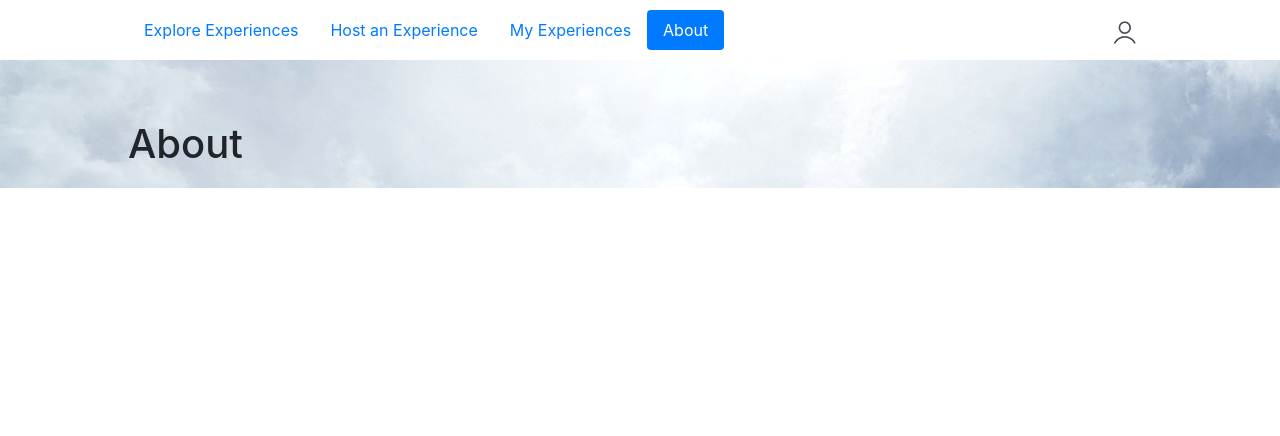
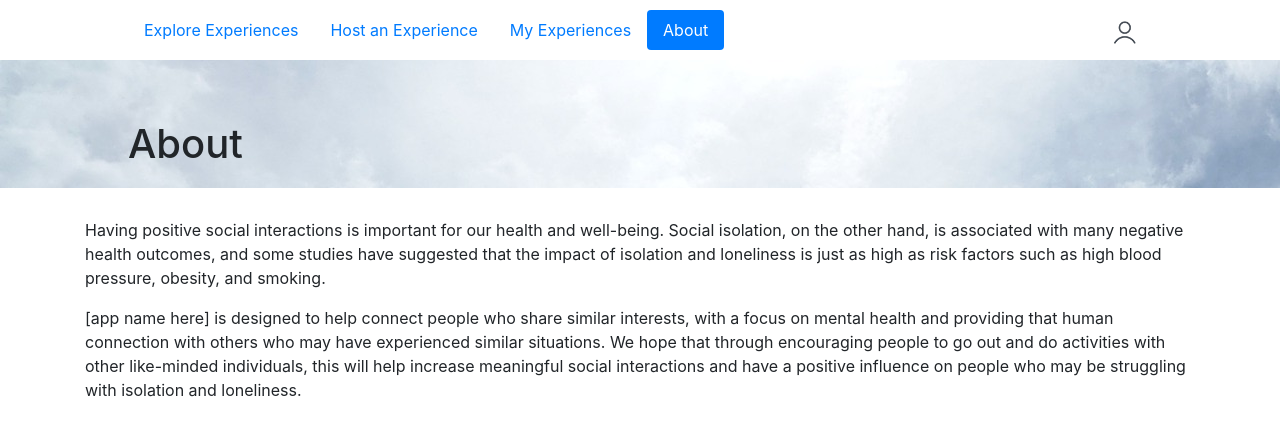
Before and after one commit to ksogata/DepressedPlatypusPerry, a React (Create React App) app: page /about in a window 1280 px wide. Shown: the top 436 px of the page. Built offline with nearby package versions, Linux system fonts and the light colour scheme.

Commit message:
wrote about page blurb

```diff
--- a/src/components/about.js
+++ b/src/components/about.js
@@ -12,7 +12,8 @@ const About = () => {
       <div>
         <h1 style={styles.banner}>About</h1>
         <Container>
-          <p></p>
+          <p>Having positive social interactions is important for our health and well-being. Social isolation, on the other hand, is associated with many negative health outcomes, and some studies have suggested that the impact of isolation and loneliness is just as high as risk factors such as high blood pressure, obesity, and smoking.</p>
+          <p>[app name here] is designed to help connect people who share similar interests, with a focus on mental health and providing that human connection with others who may have experienced similar situations. We hope that through encouraging people to go out and do activities with other like-minded individuals, this will help increase meaningful social interactions and have a positive influence on people who may be struggling with isolation and loneliness.</p>
         </Container>
       </div>
     )
```
